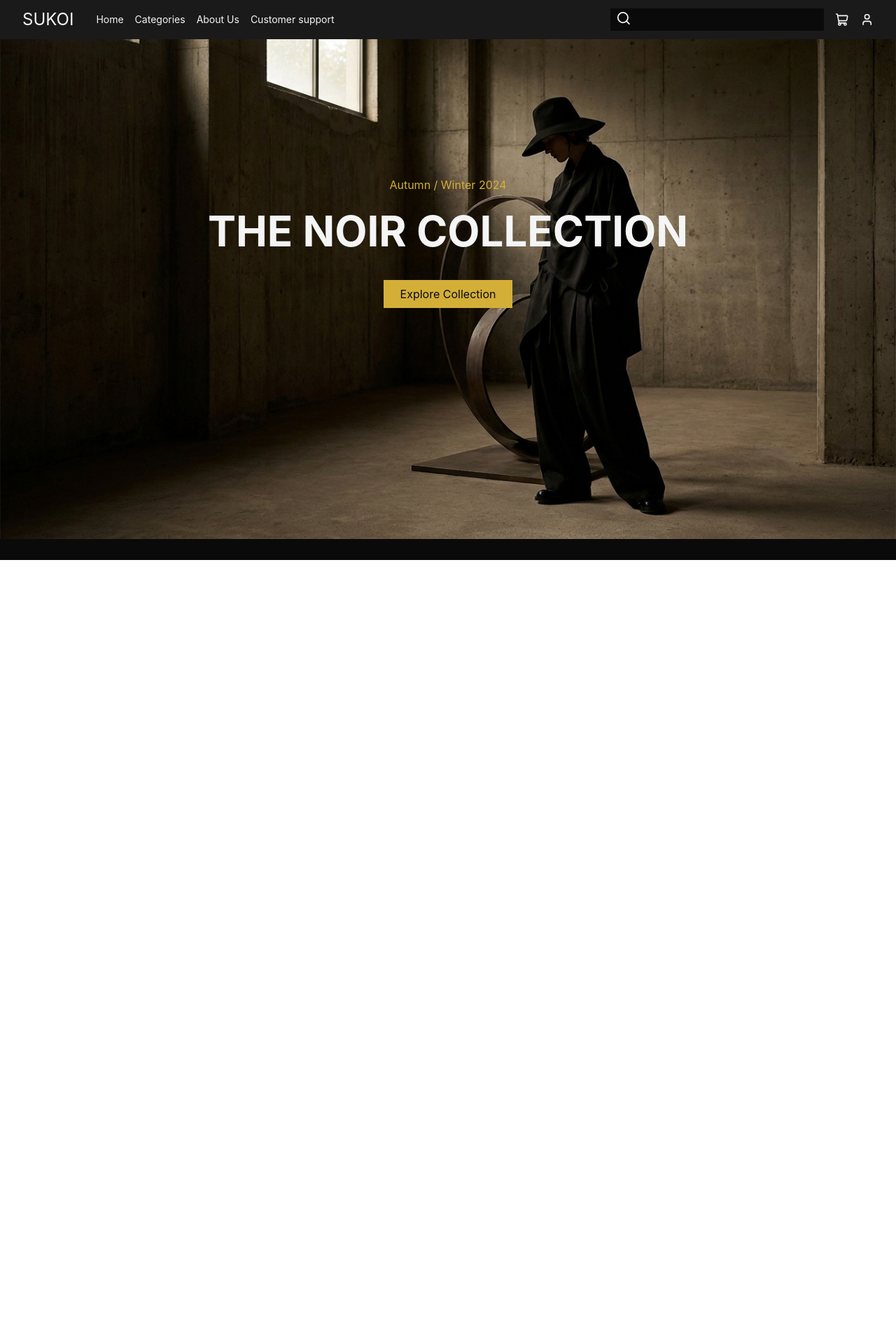
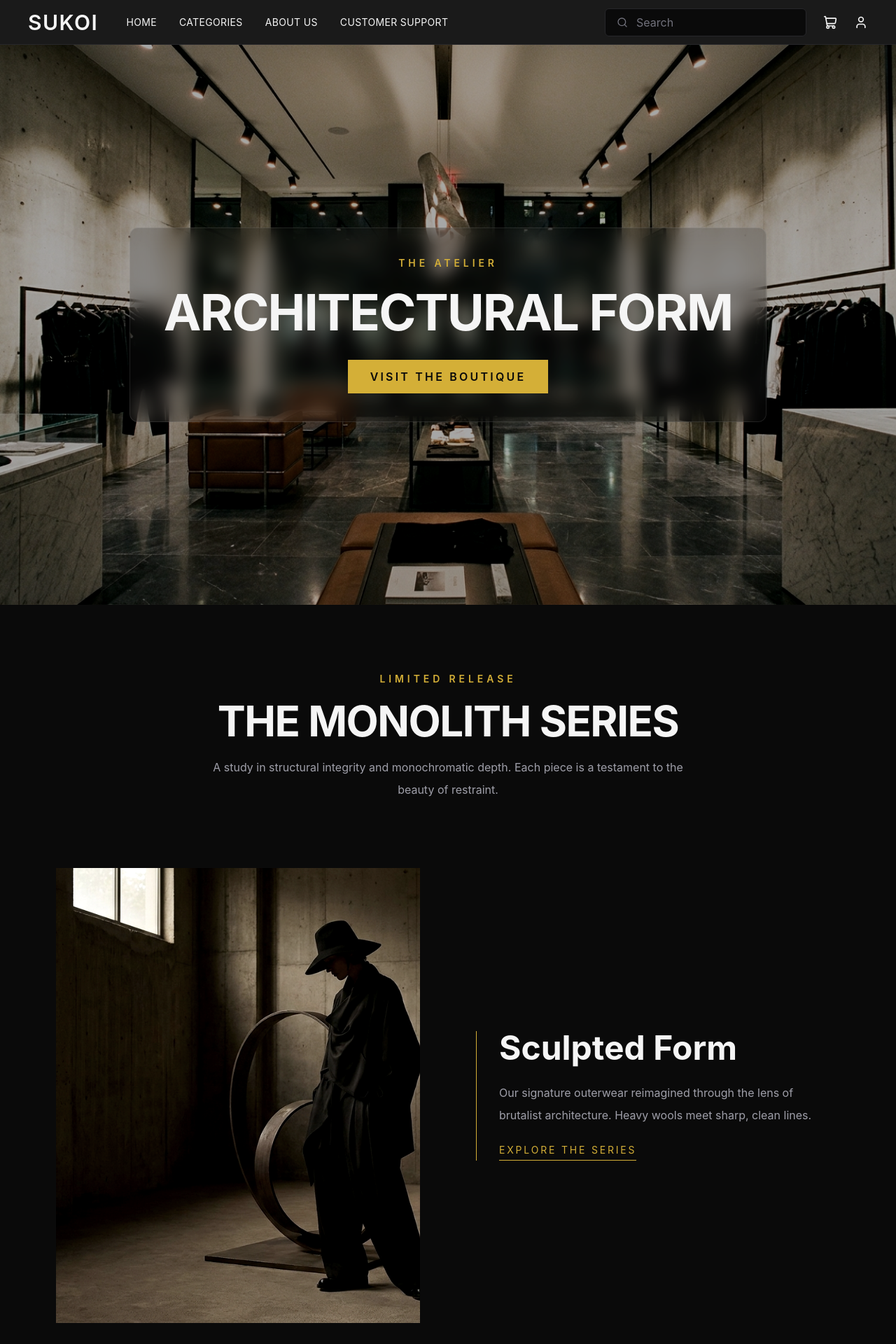
Before and after one commit to codeling56-dot/React-, a React (Vite) app: page / in a window 1280 px wide. Shown: the top 1920 px of the page at 70% size. Before the commit the page ends 856 px from the top, so only its background shows below. Built offline with nearby package versions, Linux system fonts and the light colour scheme.

Commit message:
Created the Featuring Section

```diff
--- a/src/App.jsx
+++ b/src/App.jsx
@@ -1,13 +1,15 @@
+import Featuring from "./components/Featuring";
 import Hero from "./components/Hero";
 import Navbar from "./components/Navbar";
 
 const App = () => {
   return (
-    <main className="bg-[#0A0A0A] text-[#F5F5F5] w-dvw h-dvh overflow-x-hidden">
+    <main className="bg-[#1A1A1A] text-[#F5F5F5] overflow-x-hidden">
       <header>
         <Navbar />
-        <Hero/>
       </header>
+      <Hero />
+      <Featuring />
     </main>
   );
 };
--- /dev/null
+++ b/src/components/Featuring.jsx
@@ -0,0 +1,61 @@
+import React from 'react'
+
+const Featuring = () => {
+  return (
+     <section className="bg-[#0A0A0A] text-[#F5F5F5] py-24 px-20">
+        {/* Header */}
+        <div className="max-w-3xl mx-auto text-center flex flex-col gap-5 mb-24">
+          <span className="text-[#D4AF37] uppercase tracking-[0.35em] text-sm font-semibold">
+            LIMITED RELEASE
+          </span>
+
+          <h2 className="text-6xl font-bold uppercase tracking-tight">
+            THE MONOLITH SERIES
+          </h2>
+
+          <p className="text-zinc-400 leading-8 max-w-2xl mx-auto">
+            A study in structural integrity and monochromatic depth. Each piece
+            is a testament to the beauty of restraint.
+          </p>
+        </div>
+
+        {/* Content */}
+        <div className="max-w-6xl mx-auto flex items-center gap-20">
+          {/* Image */}
+          <div className="w-1/2 aspect-[4/5] overflow-hidden bg-[#1A1A1A]">
+            <img
+              src="Background.png"
+              alt="Sculpted Form"
+              className="w-full h-full object-cover grayscale-[20%] contrast-[110%]"
+            />
+          </div>
+
+          {/* Text */}
+          <div className="w-1/2 flex">
+            {/* Divider */}
+            <div className="w-px bg-[#D4AF37] mr-8"></div>
+
+            <div className="flex flex-col gap-6">
+              <h3 className="text-5xl font-bold text-[#F5F5F5]">
+                Sculpted Form
+              </h3>
+
+              <p className="text-zinc-400 leading-8 max-w-md">
+                Our signature outerwear reimagined through the lens of brutalist
+                architecture. Heavy wools meet sharp, clean lines.
+              </p>
+
+              <a
+                href="#explore"
+                className="uppercase tracking-[0.2em] text-sm text-[#D4AF37] border-b border-[#D4AF37] pb-1 w-max transition hover:text-[#F5F5F5] hover:border-[#F5F5F5]"
+              >
+                EXPLORE THE SERIES
+              </a>
+            </div>
+          </div>
+        </div>
+      </section>
+  )
+}
+
+export default Featuring
--- a/src/components/Hero.jsx
+++ b/src/components/Hero.jsx
@@ -2,15 +2,48 @@ import React from "react";
 
 const Hero = () => {
   return (
-    <div>
-      <div className="absolute z-10 w-full h-full flex flex-col items-center justify-center gap-6 pb-55">
-        <p className="text-[#d4af37]">Autumn / Winter 2024</p>
-        <h1 className="text-6xl font-bold">THE NOIR COLLECTION</h1>
-        <button className="mt-4 px-6 py-2 bg-[#D4AF37] text-[#0A0A0A] cursor-pointer hover:bg-[#907623] transition-all duration-300">
-          Explore Collection
-        </button>
+    <div className="relative w-full h-screen overflow-hidden bg-[#0A0A0A]">
+      {/* Background Image */}
+      <img
+        src="/outlet.png"
+        alt="Boutique Outlet"
+        className="absolute inset-0 w-full h-full object-cover grayscale-[10%] contrast-[110%]"
+      />
+
+      {/* Dark Overlay */}
+      <div className="absolute inset-0 bg-black/35"></div>
+
+      {/* Hero Content */}
+      <div className="absolute inset-0 z-10 flex items-center justify-center">
+        <div className="flex flex-col items-center gap-6 text-center px-12 py-10 rounded-xl bg-[#1A1A1A]/20 backdrop-blur-md border border-white/10">
+          <span className="uppercase tracking-[0.35em] text-sm font-semibold text-[#D4AF37]">
+            THE ATELIER
+          </span>
+
+          <h1 className="text-7xl font-bold uppercase tracking-tight text-[#F5F5F5]">
+            ARCHITECTURAL FORM
+          </h1>
+
+          <button
+            className="
+          mt-2
+          px-8
+          py-3
+          bg-[#D4AF37]
+          text-[#0A0A0A]
+          font-semibold
+          uppercase
+          tracking-[0.2em]
+          transition
+          duration-300
+          hover:bg-[#F5F5F5]
+          cursor-pointer
+        "
+          >
+            VISIT THE BOUTIQUE
+          </button>
+        </div>
       </div>
-      <img src="/Background.png" alt="" className="w-dvw relative" />
     </div>
   );
 };
--- a/src/components/Navbar.jsx
+++ b/src/components/Navbar.jsx
@@ -1,28 +1,70 @@
-import React from 'react'
-import { Search, ShoppingCartIcon, User } from 'lucide-react';
+import React from "react";
+import { Search, ShoppingCartIcon, User } from "lucide-react";
 
 const Navbar = () => {
   return (
-    <nav className='flex items-center justify-between px-8 bg-[#1A1A1A] backdrop-blur-2xl h-14'>
-          <div className=' flex items-center gap-4 text-sm'>
-          <h1 className='text-2xl pr-4'>SUKOI</h1>
-          <a href="">Home</a>
-          <a href="">Categories</a>
-          <a href="">About Us</a>
-          <a href="">Customer support</a>
-          </div>
-          <div className='flex gap-4 items-center'>
-            <div className='w-full flex item-center bg-[#0A0A0A] h-8 justify-center gap-2 px-2 py-0.5'>
-             <Search/>
-             <input type="text" className='w-full bg-transparent outline-0 border-0'/>
-            </div>
-            <ShoppingCartIcon/>
-            <User/>
+    <nav className="h-16 bg-[#1A1A1A] border-b border-zinc-800 px-10 flex items-center justify-between">
+      {/* Logo + Links */}
+      <div className="flex items-center gap-10">
+        <h1 className="text-3xl font-semibold tracking-wider text-[#F5F5F5]">
+          SUKOI
+        </h1>
 
-          </div>
+        <div className="flex items-center gap-8 text-sm uppercase tracking-wide">
+          <a
+            href="#"
+            className="text-[#F5F5F5] hover:text-[#D4AF37] transition-colors"
+          >
+            Home
+          </a>
 
-        </nav>
-  )
-}
+          <a
+            href="#"
+            className="text-[#F5F5F5] hover:text-[#D4AF37] transition-colors"
+          >
+            Categories
+          </a>
 
-export default Navbar
+          <a
+            href="#"
+            className="text-[#F5F5F5] hover:text-[#D4AF37] transition-colors"
+          >
+            About Us
+          </a>
+
+          <a
+            href="#"
+            className="text-[#F5F5F5] hover:text-[#D4AF37] transition-colors"
+          >
+            Customer Support
+          </a>
+        </div>
+      </div>
+
+      {/* Search + Icons */}
+      <div className="flex items-center gap-6">
+        <div className="flex items-center gap-3 w-72 h-10 px-4 rounded-md bg-[#0A0A0A] border border-zinc-800">
+          <Search size={18} className="text-zinc-500" />
+
+          <input
+            type="text"
+            placeholder="Search"
+            className="w-full bg-transparent text-[#F5F5F5] placeholder:text-zinc-500 outline-none"
+          />
+        </div>
+
+        <ShoppingCartIcon
+          size={20}
+          className="cursor-pointer text-[#F5F5F5] hover:text-[#D4AF37] transition-colors"
+        />
+
+        <User
+          size={20}
+          className="cursor-pointer text-[#F5F5F5] hover:text-[#D4AF37] transition-colors"
+        />
+      </div>
+    </nav>
+  );
+};
+
+export default Navbar;
```
Also changed, not shown: public/outlet.png (added).
